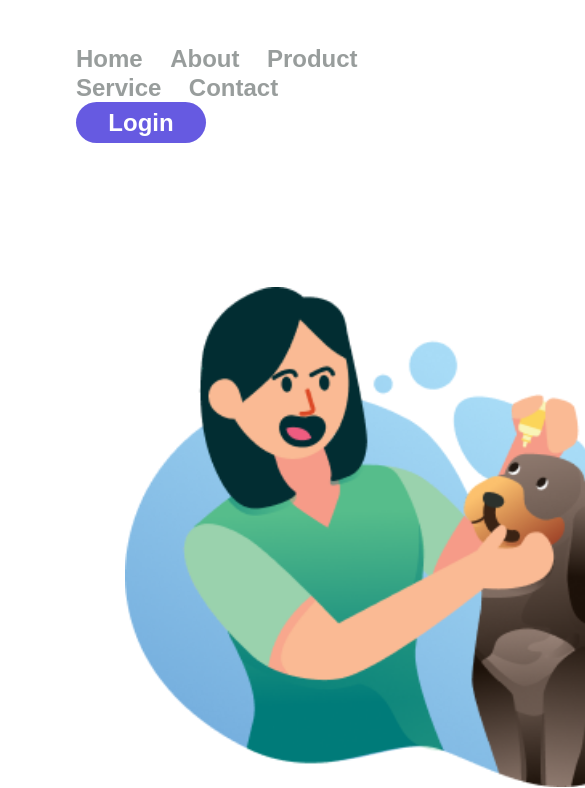
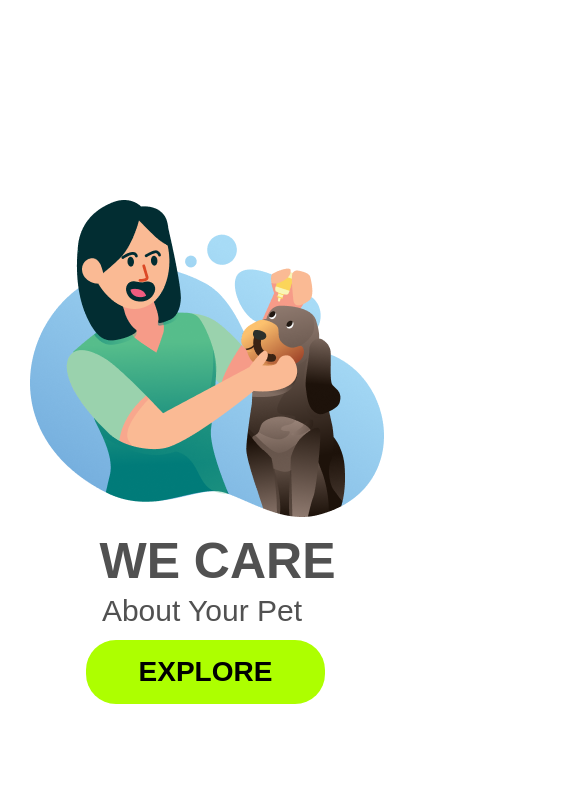
Before and after one commit to Julianaaraujo20/Projeto-1, a plain HTML site: page index.html in a window 390 px wide. Shown: the top 788 px of the page, 585 px wide, since content can reach past the window. Drawn offline with Linux system fonts and the light colour scheme.

Commit message:
alterações para responsivo

```diff
--- a/styles.css
+++ b/styles.css
@@ -84,3 +84,65 @@ p {
     line-height: 34px;
     margin-top: 10px;
 }
+
+@media screen and (max-width: 900px) {
+    p {
+        display: none;
+    }
+    header {
+        display: none;
+    }
+    img {
+       margin: 50px 30px;
+    }
+
+    .Logo-image {
+        width: 354px;
+        height: 317px;
+        margin-left:30px;
+        display: inline-block;
+        margin-top: 200px;
+        margin-bottom: 10px;
+
+}
+h1 {
+    font-weight: 900;
+    font-size: 50px;
+    line-height: 60.95px;
+    width: 263px ;
+    height: 52px;
+    margin-bottom: 10px;
+    text-align: center;
+
+
+}
+
+h2 {
+    font-weight: 500;
+    font-size: 30px;
+    line-height: 36.57px;
+    color: #515151;
+    width: 232px;
+    height: 37px;
+    text-align: center;
+
+}
+
+.button-main{
+    background: #adff00;
+    border-radius: 30px;
+    width: 239px;
+    height: 64px;
+    border: none;
+    cursor: pointer;
+    color: #000000;
+    filter: drop-shadow (0px 4px 4px rgba(0,0,0,0.25));
+    font-weight: 700;
+    font-size: 28px;
+    line-height: 34px;
+    margin-top: 10px;
+
+}
+
+
+}
```
